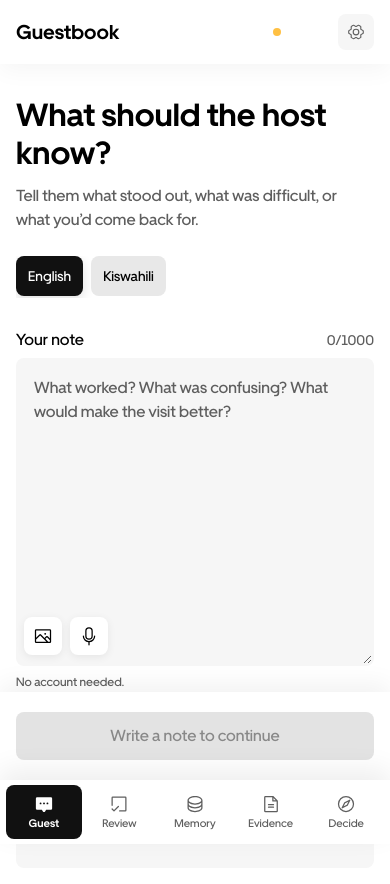
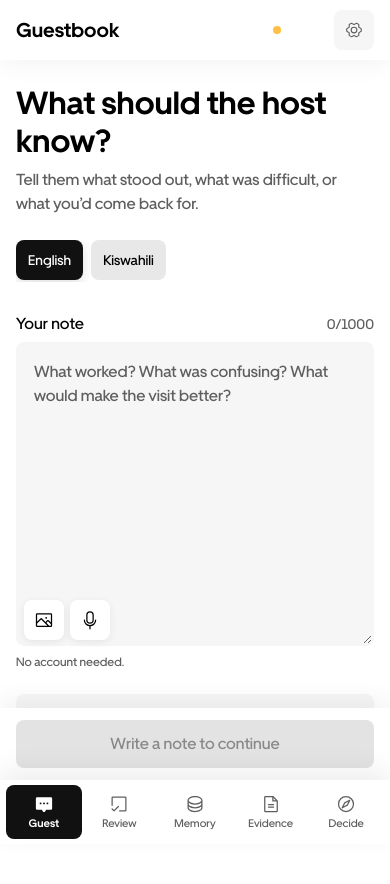
Before and after one commit to Davemafy/Guestbook, a React (Vite) app: page / in a window 390 px wide. Shown: the top 884 px of the page. Built offline with nearby package versions, Linux system fonts and the light colour scheme.

Commit message:
fix: harden mobile safe areas docks and touch interactions

```diff
--- a/src/styles.css
+++ b/src/styles.css
@@ -2682,3 +2682,250 @@ summary:focus-visible {
     animation: none !important;
   }
 }
+
+/* Mobile QA hardening */
+@media (max-width: 760px) {
+  html,
+  body {
+    overflow-x: clip;
+  }
+
+  .base-app {
+    width: 100%;
+    min-height: 100dvh;
+    padding-bottom: calc(88px + env(safe-area-inset-bottom));
+    overflow-x: clip;
+  }
+
+  .base-navigation {
+    top: 0;
+    padding-top: env(safe-area-inset-top);
+    background: #ffffff;
+  }
+
+  .nav-grid {
+    min-height: 60px;
+  }
+
+  .brand-mark {
+    min-height: 44px;
+    display: inline-flex;
+    align-items: center;
+  }
+
+  .nav-system-link {
+    width: 40px;
+    height: 40px;
+  }
+
+  .base-bottom-navigation {
+    min-height: 64px;
+    height: auto;
+    padding: 5px 6px calc(5px + env(safe-area-inset-bottom));
+    bottom: 0;
+  }
+
+  .base-bottom-navigation button {
+    min-height: 54px;
+    height: 54px;
+  }
+
+  .docked-action {
+    bottom: calc(64px + env(safe-area-inset-bottom));
+  }
+
+  .dock-grid {
+    min-height: 72px;
+  }
+
+  .dock-grid > .base-button {
+    min-height: 48px;
+  }
+
+  .guest-layout,
+  .compact-page {
+    padding-top: 24px;
+    padding-bottom: calc(96px + env(safe-area-inset-bottom));
+  }
+
+  .base-app.route-guest .guest-layout,
+  .base-app.route-review .compact-page {
+    padding-bottom: calc(168px + env(safe-area-inset-bottom));
+  }
+
+  .page-title h1,
+  .compact-page .page-title h1 {
+    font-size: 32px;
+    line-height: 38px;
+  }
+
+  .page-title p {
+    margin-top: 8px;
+  }
+
+  .guest-context,
+  .memory-feature,
+  .evidence-summary,
+  .evidence-ledger,
+  .decision-main,
+  .decision-proof {
+    margin-top: 24px;
+  }
+
+  .review-source,
+  .review-signals {
+    margin-top: 20px;
+  }
+
+  .memory-feature,
+  .decision-main,
+  .decision-boundary {
+    padding: 20px;
+  }
+
+  .evidence-row,
+  .source-block {
+    padding: 16px;
+  }
+
+  .selection-row {
+    min-height: 64px;
+    padding: 12px 14px;
+  }
+
+  .correction-choice {
+    min-height: 60px;
+    padding: 12px 14px;
+  }
+
+  .base-list-row {
+    min-height: 82px;
+    padding: 14px 16px;
+  }
+
+  .system-tabs {
+    position: sticky;
+    top: calc(60px + env(safe-area-inset-top));
+    z-index: 20;
+    margin-top: 16px;
+    background: var(--background-secondary);
+  }
+
+  .system-content {
+    margin-top: 20px;
+  }
+
+  .model-grid {
+    row-gap: 24px;
+  }
+
+  .memory-feature.changed {
+    animation: none;
+  }
+
+  .memory-signal-chain {
+    width: 100%;
+    gap: 6px;
+  }
+
+  .memory-signal-chain.changed span {
+    animation-duration: 480ms;
+  }
+
+  .message-composer .base-textarea {
+    min-height: 180px;
+    padding-bottom: 68px;
+  }
+
+  .composer-controls {
+    left: 8px;
+    right: 8px;
+    bottom: 28px;
+    gap: 6px;
+  }
+
+  .composer-icon-action {
+    width: 40px;
+    height: 40px;
+    flex: 0 0 40px;
+  }
+
+  .listening-control {
+    height: 40px;
+    min-width: 0;
+    grid-template-columns: auto minmax(36px,1fr) auto;
+    gap: 6px;
+    padding: 0 6px 0 9px;
+  }
+
+  .listening-label {
+    min-width: 0;
+    font-size: 11px;
+  }
+
+  .voice-activity {
+    min-width: 0;
+  }
+
+  .stop-listening {
+    padding-inline: 8px;
+  }
+}
+
+@media (max-width: 380px) {
+  .normal-grid,
+  .compact-grid {
+    padding-inline: 12px;
+    column-gap: 12px;
+  }
+
+  .base-bottom-navigation button {
+    font-size: 10px;
+    padding-inline: 2px;
+  }
+
+  .system-tabs button {
+    padding-inline: 4px;
+  }
+
+  .message-composer .base-textarea {
+    min-height: 168px;
+  }
+
+  .listening-label span:last-child {
+    display: none;
+  }
+}
+
+/* Hover deformation is desktop-only; touch gets a smaller press */
+@media (hover: hover) and (pointer: fine) {
+  .base-button.primary:not(:disabled):hover,
+  .decision-choice-grid button:hover,
+  .selection-row:hover,
+  .correction-choice:hover,
+  .base-list-row:hover {
+    transform: translateY(-2px) scale(1.015,.985);
+  }
+}
+
+@media (hover: none), (pointer: coarse) {
+  .base-button.primary:not(:disabled):hover,
+  .decision-choice-grid button:hover,
+  .selection-row:hover,
+  .correction-choice:hover,
+  .base-list-row:hover,
+  .sidebar-nav button:hover,
+  .sidebar-system:hover {
+    transform: none;
+  }
+
+  .base-button.primary:not(:disabled):active,
+  .decision-choice-grid button:active,
+  .selection-row:active,
+  .correction-choice:active,
+  .base-list-row:active,
+  .base-bottom-navigation button:active,
+  .nav-system-link:active {
+    transform: scale(.975,.95);
+  }
+}
```
